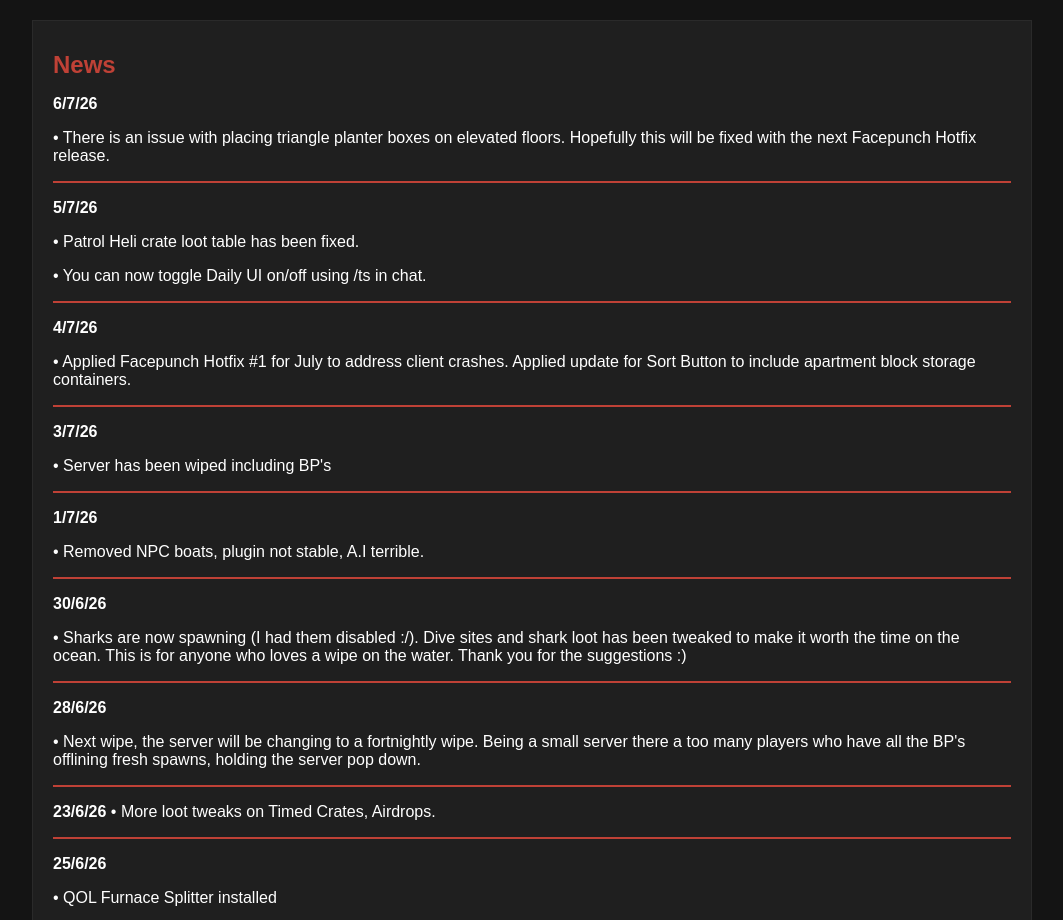
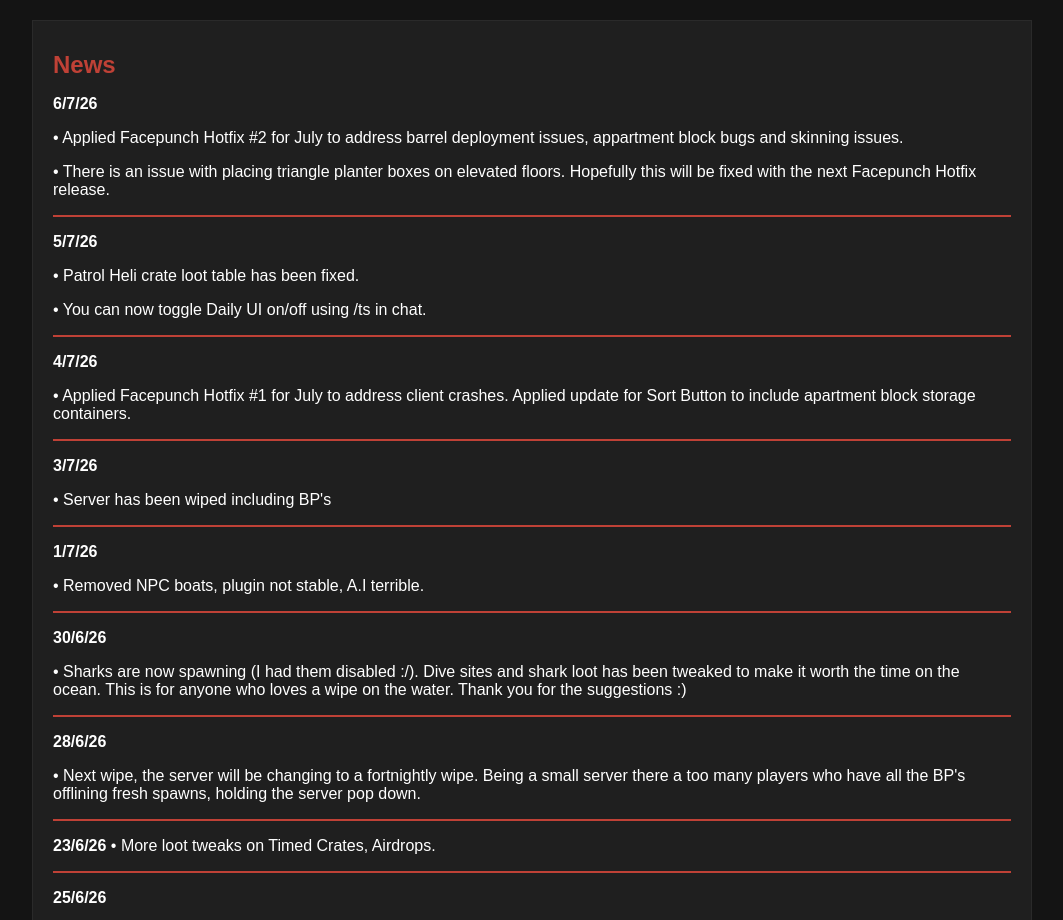
Before and after one commit to rustmini/rust-mini, a plain HTML site: page index.html in a window 1280 px wide. Shown: the part 1680-2600 px from the top of the page, without its empty margins (108-1171 px from the left). Drawn offline with Linux system fonts and the light colour scheme; no server answers.

Commit message:
Update index.html

```diff
--- a/index.html
+++ b/index.html
@@ -176,6 +176,7 @@ Smaller maps are carefully selected to improve performance and player engagement
     <div class="panel">
     <h2 style="color: #bf4136;">News</h2>
         <p><b>6/7/26</b>
+        <p>• Applied Facepunch Hotfix #2 for July to address barrel deployment issues, appartment block bugs and skinning issues.</p>
         <p>• There is an issue with placing triangle planter boxes on elevated floors. Hopefully this will be fixed with the next Facepunch Hotfix release.</p>
 
         <hr style="border: 0; height: 2px; background: #bf4136;">
```
